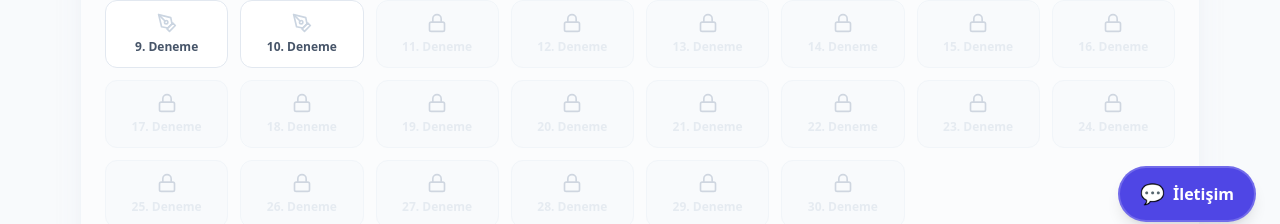
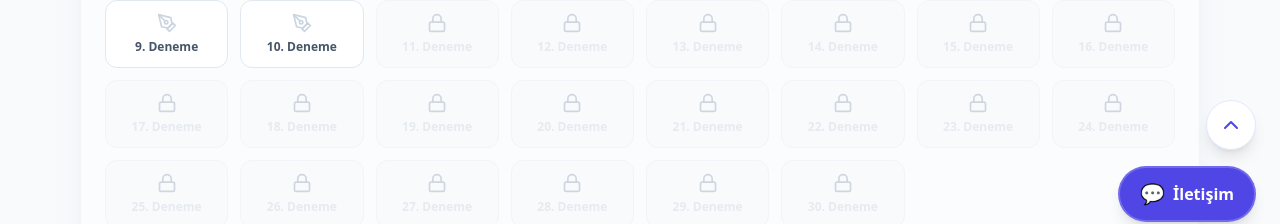
Before and after one commit to kuarkcoin/testdunya, a Next.js app: page / in a window 1280 px wide. Shown: the part 554-778 px from the top of the page. Built offline with nearby package versions, Linux system fonts and the light colour scheme.

Commit message:
Update page.tsx

```diff
--- a/app/page.tsx
+++ b/app/page.tsx
@@ -323,7 +323,14 @@ export default function HomePage() {
           </div>
         </div>
       </footer>
-
+      {/* Yukarı Çık Butonu (Sadece sayfa aşağı kayınca görünür yapılabilir ama şimdilik sabit duralım) */}
+<button
+  onClick={() => window.scrollTo({ top: 0, behavior: 'smooth' })}
+  className="fixed bottom-24 right-6 z-40 bg-white text-indigo-600 p-3 rounded-full shadow-lg border border-indigo-100 hover:bg-indigo-50 transition-all"
+  aria-label="Yukarı Çık"
+>
+  <svg xmlns="http://www.w3.org/2000/svg" width="24" height="24" viewBox="0 0 24 24" fill="none" stroke="currentColor" strokeWidth="2" strokeLinecap="round" strokeLinejoin="round"><path d="m18 15-6-6-6 6"/></svg>
+</button>
       {/* --- SABİT İLETİŞİM BUTONU --- */}
       <div className="fixed bottom-6 right-6 z-50 animate-bounce-slow">
         <Link
```
